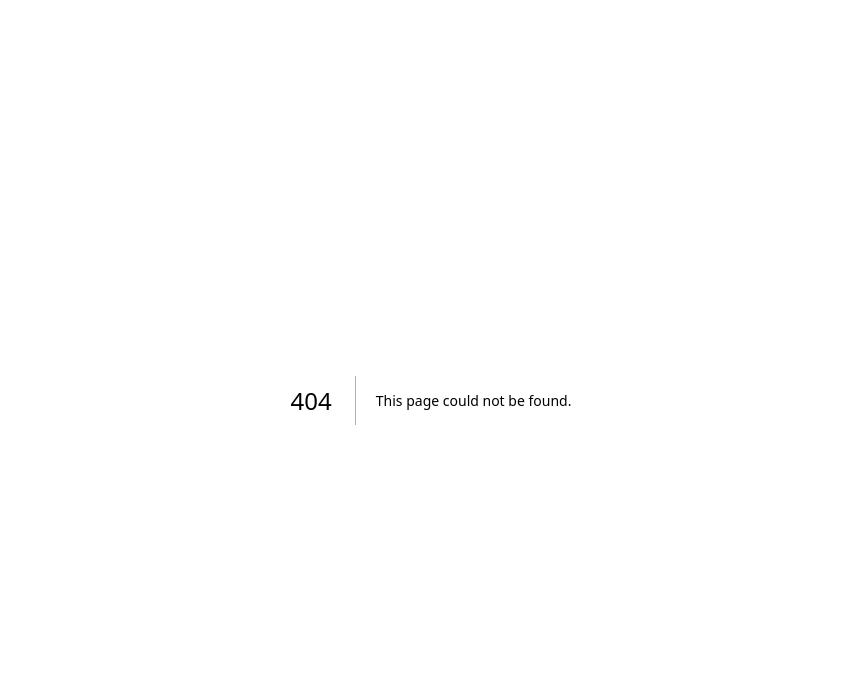
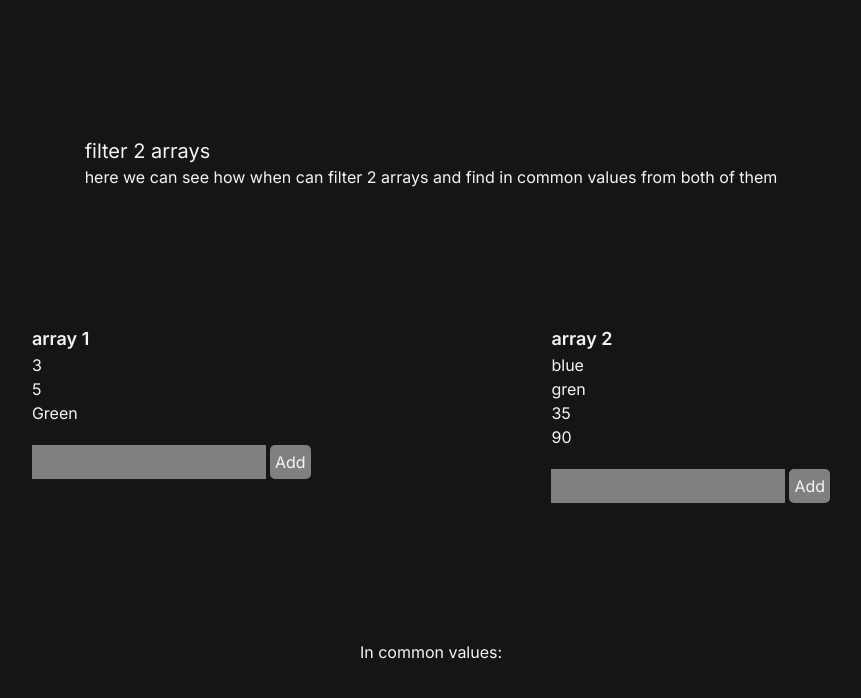
Before and after one commit to mmatt2005/learning, a Next.js app: page /filter2arrays in a window 1280 px wide. Before the commit this address had no page. Shown: the top 698 px of the page, without its empty margins (209-1070 px from the left). Built offline with nearby package versions, Linux system fonts and the light colour scheme.

Commit message:
started work on filter 2 arrays

```diff
--- /dev/null
+++ b/app/filter2arrays/page.tsx
@@ -0,0 +1,49 @@
+"use client"
+import React, { useRef, useState } from "react"
+
+export default function Filter2Arrays() {
+    const [array1, setArray1] = useState([3, "5", "Green", false])
+    const [array2, setArray2] = useState(["blue", "gren", 35, 90])
+
+    const input1Ref = useRef<HTMLInputElement | null>(null)
+
+    const [commonValues, setCommonValues] = useState([])
+    return <div className="flex flex-col items-center justify-evenly h-screen ">
+        <div className="">
+            <h1 className="text-xl">filter 2 arrays</h1>
+            <p >here we can see how when can filter 2 arrays and find in common values from both of them</p>
+        </div>
+        <div className="flex items-center justify-evenly w-full">
+            <div className="flex justify-evenly w-full">
+                <div className="">
+                    <h1 className=" font-semibold text-lg">array 1</h1>
+                    {array1.map(value => {
+                        return <p>{value}</p>
+                    })}
+                    <div className="flex gap-1 mt-5">
+                        <input ref={input1Ref} />
+                        <button onClick={() => {
+                            const inputValue = input1Ref.current?.value
+                            if (inputValue && input1Ref.current) {
+                                setArray1([...array1, inputValue])
+                                input1Ref.current.value = ""
+                                input1Ref.current.focus()
+                            }
+                        }}>Add</button>
+                    </div>
+                </div>
+                <div className="">
+                    <h1 className=" font-semibold text-lg">array 2</h1>
+                    {array2.map(value => {
+                        return <p>{value}</p>
+                    })}
+                    <div className="flex gap-1 mt-5">
+                        <input />
+                        <button>Add</button>
+                    </div>
+                </div>
+            </div>
+        </div>
+        In common values:
+    </div>
+}
--- a/app/globals.css
+++ b/app/globals.css
@@ -8,7 +8,7 @@
 }
 
 button {
-  background-color: gray;
+  background-color: rgba(128, 128, 128);
   padding: 5px;
   cursor: pointer;
   border-radius: 5px;
@@ -16,3 +16,7 @@ button {
 button:hover {
   background-color: rgba(128, 128, 128, 0.482);
 }
+
+input {
+  background-color: gray;
+}
--- a/app/page.tsx
+++ b/app/page.tsx
@@ -1,11 +1,26 @@
 "use client"
 import Image from "next/image";
 
-const learnings = [
+interface Learning {
+  date: string,
+  route: string,
+  description: string
+}
+const learnings: Learning[] = [
   {
     date: "7/6/24 8:55am",
     route: "mapvsobj",
     description: "Figure out the differences between map data structure and a object"
+  },
+  {
+    date: "8/18/24 11:27am",
+    route: "realnumbers",
+    description: "Real numbers calculator"
+  },
+  {
+    date: "9/16/24 6:35pm",
+    route: "filter2arrays",
+    description: "Filter 2 arrays by checking if both of them have a value"
   }
 ]
 import { useRouter } from "next/navigation";
@@ -14,13 +29,13 @@ export default function Home() {
 
   return <div className="m-5 ">
     Learning Projects 7/6/24 8:46am
-    <div className="flex flex-wrap">
+    <div className="flex flex-wrap gap-1">
       {
         learnings.map(learning => {
-          return <div className="bg-stone-500/50 rounded-sm p-5 flex flex-col gap-1">
+          return <div key={learning.route} className="bg-stone-500 rounded-sm p-5 flex flex-col gap-1">
             <h1 className=" text-lg mb-1 ">{learning.date}</h1>
             <p>{learning.description}</p>
-            <button onClick={() => router.push(learning.route)}>{learning.route}</button>
+            <button className="bg-blue-500" onClick={() => router.push(learning.route)}>{learning.route}</button>
           </div>
         })
       }
--- /dev/null
+++ b/app/realnumbers/generateNumber.ts
@@ -0,0 +1,3 @@
+export function generateNaturalNumber() {
+    return Math.floor(Math.random() * 10000)
+}
--- /dev/null
+++ b/app/realnumbers/numberChecks.ts
@@ -0,0 +1,23 @@
+export function isWholeNumber(number: number): boolean {
+    // Check if the number is greater than 0 and make sure its not a decimal
+    if (number > 0 && number === Math.floor(number)) return true
+    return false
+}
+
+export function isFraction(number: string): boolean {
+    return number.split("/").length === 2
+}
+
+export function fractionQuotient(fraction: string): number {
+    const numerator = Number(fraction.split("/")[0])
+    const denominator = Number(fraction.split("/")[1])
+
+    return numerator / denominator
+}
+
+export function isPositiveFraction(number: string): boolean {
+    const numerator = number.split("/")[0]
+    if (numerator.charAt(0) === "-") return false
+
+    return true
+}
--- /dev/null
+++ b/app/realnumbers/page.tsx
@@ -0,0 +1,77 @@
+"use client"
+import React, { useEffect, useState } from "react"
+import { fractionQuotient, isFraction, isPositiveFraction, isWholeNumber } from "./numberChecks"
+import { generateNaturalNumber } from "./generateNumber"
+
+type RealNumberTypes = "Natural" | "Positive Rational" | "Positive Irrational" | "Negative Rational"
+export default function RealNumbers() {
+    const [inputtedNumber, setInputtedNumber] = useState("")
+    const [numberType, setNumberType] = useState<RealNumberTypes | null>(null)
+    const [explanation, setExplanation] = useState("")
+
+    const [quizQuestions, setQuizQuestions] = useState<{
+        questions: number[],
+        answer: number
+        questionTitle: string
+    }>({
+        questions: [2, 4, 21],
+        answer: 1,
+        questionTitle: "Select the natural number"
+    })
+
+    useEffect(() => {
+        setQuizQuestions({...quizQuestions, questions: [generateNaturalNumber()]})
+    }, [])
+
+    function determineNumberType() {
+        if (inputtedNumber === "" || inputtedNumber === ".") return setNumberType(null)
+
+        isPositiveFraction(inputtedNumber)
+
+        if (!isWholeNumber(Number(inputtedNumber)) && isPositiveFraction(inputtedNumber) && fractionQuotient(inputtedNumber) !== Math.floor(fractionQuotient(inputtedNumber))) {
+            return setNumberType("Positive Rational"), setExplanation("Because its not a whole number, is a postive and is not a decimal")
+
+
+        }
+
+        if (!isWholeNumber(Number(inputtedNumber)) && isPositiveFraction(inputtedNumber) && fractionQuotient(inputtedNumber) === Math.floor(fractionQuotient(inputtedNumber))) {
+            return setNumberType("Natural")
+        }
+
+
+        const wholeNumber = isWholeNumber(Number(inputtedNumber))
+        if (wholeNumber) return setNumberType("Natural")
+
+
+
+        return setNumberType(null)
+    }
+
+    useEffect(() => {
+        determineNumberType()
+    }, [inputtedNumber])
+
+
+
+    return <div className="w-full h-screen p-10 ">
+        <label htmlFor="numberinput">Number</label>
+        <input value={inputtedNumber} onChange={(newNumber) => setInputtedNumber(newNumber.target.value)} id="numberinput" />
+
+        {
+            numberType && <p>
+                {inputtedNumber} is a {numberType} number {explanation}
+            </p>
+        }
+
+        <div className="mt-5">
+            <h1 className="text-xl">{quizQuestions.questionTitle}</h1>
+            <div className="flex gap-5">
+                {
+                    quizQuestions?.questions.map(question => {
+                        return <p key={question} className="w-20 h-20 bg-stone-700 flex items-center justify-center text-lg">{question}</p>
+                    })
+                }
+            </div>
+        </div>
+    </div>
+}
```
